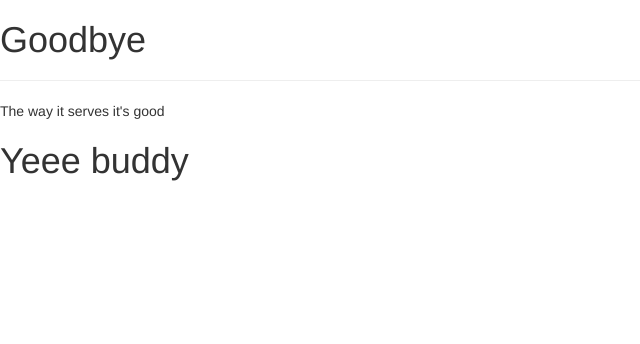
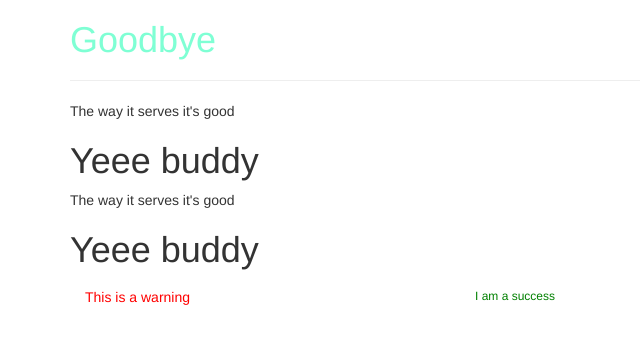
Before and after one commit to mcr45/academind-typescript-code-along, an Angular app in the folder my-first-app/: page / in a window 1280 px wide. Shown: the top 344 px of the page, without its empty margins (0-640 px from the left). Built offline with nearby package versions, Linux system fonts and the light colour scheme.

Commit message:
angular components manually and with cli

```diff
--- a/my-first-app/src/app/app.component.css
+++ b/my-first-app/src/app/app.component.css
@@ -0,0 +1,10 @@
+h1{
+  color: aquamarine;
+}
+
+h1:hover{
+  font-size: 7px;
+}
+h5{
+  color: red;
+}
--- a/my-first-app/src/app/app.component.html
+++ b/my-first-app/src/app/app.component.html
@@ -3,6 +3,12 @@
 
 <p>Hello, this is {{name}}</p>
  -->
-<h1>Goodbye</h1>
-<hr>
-<app-servers></app-servers>
+<div class="container">
+  <div class="row">
+    <div class="col-xs-12">
+      <h1>Goodbye</h1>
+      <hr>
+      <app-servers></app-servers>
+    </div>
+  </div>
+</div>
--- a/my-first-app/src/app/app.component.ts
+++ b/my-first-app/src/app/app.component.ts
@@ -3,7 +3,7 @@ import { Component } from '@angular/core';
 @Component({
   selector: 'app-root',
   templateUrl: './app.component.html',
-  styleUrls: ['./app.component.css']
+  styleUrls: ['./app.component.css']// I can change style from here
 })
 export class AppComponent {
   name= 'Cesar';
--- a/my-first-app/src/app/app.module.ts
+++ b/my-first-app/src/app/app.module.ts
@@ -5,13 +5,17 @@ import { BrowserModule } from '@angular/platform-browser';
 import { AppComponent } from './app.component';
 import {ServerComponent} from './server/server.component';
 import { ServersComponent } from './servers/servers.component'
+import { WarningComponent } from './warning/warning.component';
+import { SuccessComponent } from './success/success.component';
 
 
 @NgModule({
   declarations: [
     AppComponent,
     ServerComponent,
-    ServersComponent
+    ServersComponent,
+    WarningComponent,
+    SuccessComponent
   ],
   imports: [
     BrowserModule,
--- a/my-first-app/src/app/servers/servers.component.html
+++ b/my-first-app/src/app/servers/servers.component.html
@@ -1,2 +1,7 @@
 <app-server></app-server>
 <app-server></app-server>
+<div class="container">
+  <div class="row">
+    <div class="col-md-4"><app-warning></app-warning></div><div class="col-md-2"><app-success></app-success></div>
+  </div>
+</div>
--- a/my-first-app/src/app/servers/servers.component.ts
+++ b/my-first-app/src/app/servers/servers.component.ts
@@ -2,7 +2,7 @@ import { Component } from '@angular/core';
 
 @Component({
   selector: 'app-servers',
-  template: '<app-server></app-server>',
+  templateUrl: './servers.component.html',
   styleUrls: ['./servers.component.css']
 })
 export class ServersComponent {
--- /dev/null
+++ b/my-first-app/src/app/success/success.component.css
@@ -0,0 +1,3 @@
+h6{
+  color: green;
+}
--- /dev/null
+++ b/my-first-app/src/app/success/success.component.html
@@ -0,0 +1 @@
+<h6>I am a success</h6>
--- /dev/null
+++ b/my-first-app/src/app/warning/warning.component.css
@@ -0,0 +1 @@
+h5{color: red;}
--- /dev/null
+++ b/my-first-app/src/app/warning/warning.component.html
@@ -0,0 +1,3 @@
+
+
+<h5>This is a warning</h5>
```
Also changed, not shown: my-first-app/src/app/success/success.component.ts (added, +10 -0 lines), my-first-app/src/app/warning/warning.component.ts (added, +10 -0 lines), 1 other file (tests, documents, lock files or other folders).
